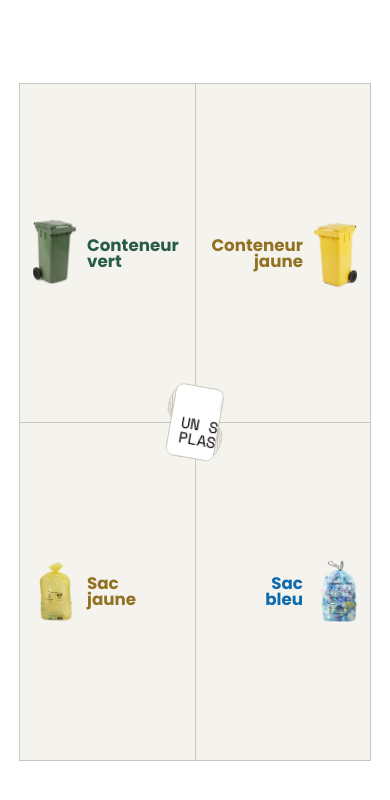
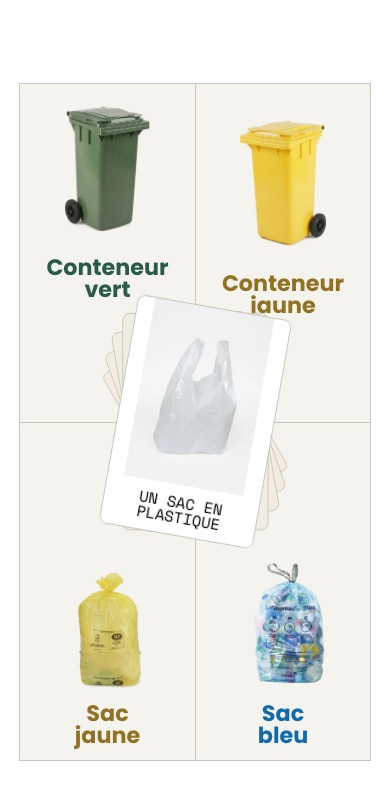
Before and after one commit to TheoGil/ouvakwa, a Vue app: page / in a window 390 px wide. Shown: the top 800 px of the page. Built offline with nearby package versions, Linux system fonts and the light colour scheme; no server answers.

Commit message:
improve responsive

```diff
--- a/src/components/Quiz.vue
+++ b/src/components/Quiz.vue
@@ -456,6 +456,7 @@ onMounted(() => {
 
 .quiz__answer {
   display: flex;
+  flex-direction: column;
   align-items: center;
   gap: fluid(10px, 20px);
   padding-block: fluid(10px, 40px);
@@ -465,14 +466,33 @@ onMounted(() => {
   user-select: none;
 
   &:nth-child(even) {
-    flex-direction: row-reverse;
-    text-align: end;
     border-left: 1px var(--c-stroke) solid;
+
+    @media (min-width: 1000px) {
+      flex-direction: row-reverse;
+      text-align: end;
+    }
   }
 
   &:nth-child(3),
   &:nth-child(4) {
     border-top: 1px var(--c-stroke) solid;
+
+    @media (max-width: 650px) {
+      justify-content: end;
+    }
+  }
+
+  @media (max-width: 1000px) {
+    text-align: center;
+  }
+
+  @media (max-width: 1000px) and (min-width: 650px) {
+    justify-content: center;
+  }
+
+  @media (min-width: 1000px) {
+    flex-direction: row;
   }
 
   &.highlight {
@@ -506,7 +526,7 @@ onMounted(() => {
 }
 
 .quiz__answer__picture-container {
-  width: fluid(35px, 150px);
+  width: fluid(80px, 150px);
 
   .conteneur-vert &,
   .conteneur-jaune & {
@@ -536,7 +556,7 @@ onMounted(() => {
 .quiz__answer__title {
   display: block;
   line-height: 1;
-  font-size: fluid(14px, 50px);
+  font-size: fluid(20px, 50px);
 }
 
 .questions-container {
@@ -555,7 +575,7 @@ onMounted(() => {
   translate: -50% -50%;
   z-index: 1;
   aspect-ratio: 2/3;
-  width: fluid(35px, 200px);
+  width: fluid(150px, 200px);
   height: auto;
   border-radius: 8px;
   border: 1px var(--c-stroke) solid;
```
